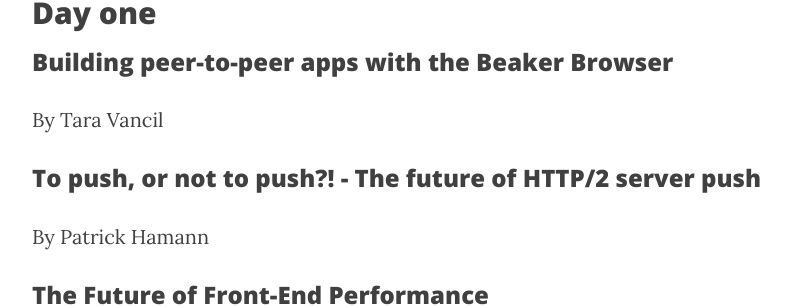
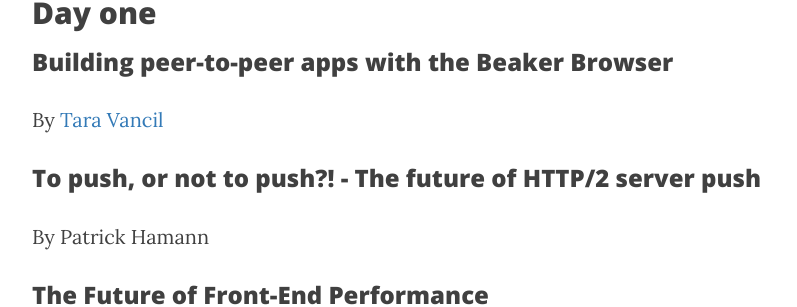
Before and after one commit to 040code/040code, a Jekyll site: the page built from _posts/2018-09-07-fsf-frontend.md, in a window 1280 px wide and 900 px high, scrolled down 736 px. Shown: the part 153-460 px from the top of the window, without its empty margins (233-1030 px from the left). Built offline with Jekyll 4.4.1, drawn with Linux system fonts in a browser that asks for light colours; nearby versions of some CDN libraries; comment, search, counter and statistics services are not loaded; some of the changed lines change nothing that is shown.

Commit message:
add dat address

```diff
--- a/_posts/2018-09-07-fsf-frontend.md
+++ b/_posts/2018-09-07-fsf-frontend.md
@@ -21,7 +21,7 @@
 ## Day one
 
 ### Building peer-to-peer apps with the Beaker Browser
-By Tara Vancil
+By [Tara Vancil](dat://taravancil.com/about/)
 ### To push, or not to push?! - The future of HTTP/2 server push
 By Patrick Hamann
 ### The Future of Front-End Performance
```
